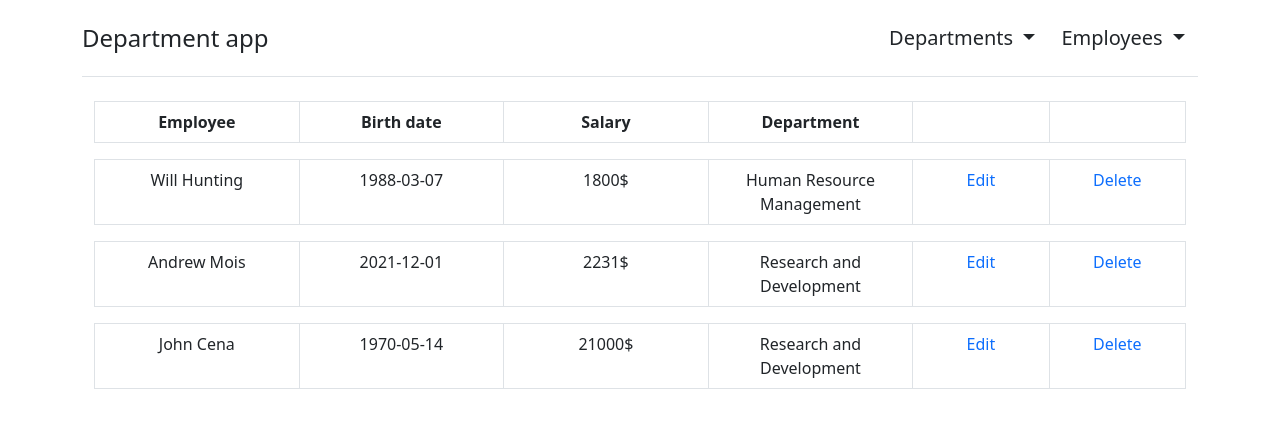
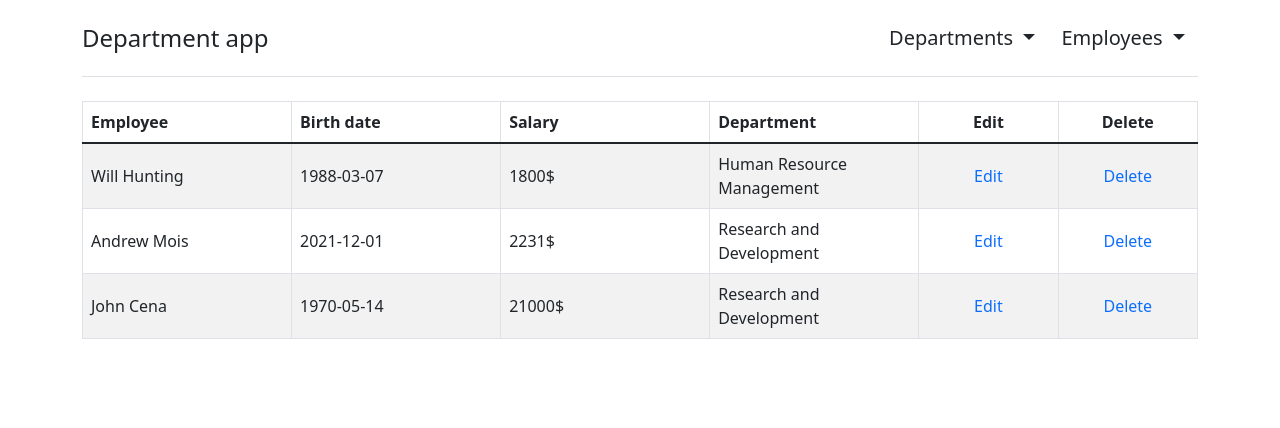
Before and after one commit to ArturIvanichyk/epam_winter2021_project, a Flask app: page /employees in a window 1280 px wide. Shown: the top 428 px of the page. Run offline with Flask 2, Linux system fonts and the light colour scheme; data comes from the database, SQL or seed files in the repository; lists and menus that the app fills with data are empty; some libraries are stand-ins or nearby versions.

Commit message:
Add files via upload

```diff
--- a/department_app/templates/employee.html
+++ b/department_app/templates/employee.html
@@ -15,7 +15,7 @@
         <div class="container">
         	<form method="post">
         		<label>Enter employee's name:</label>
-        		<input type="text" class="form-control" name="name" id="name" placeholder="John Snow" required pattern="^[a-zA-Z]+$"><br>
+        		<input type="text" class="form-control" name="name" id="name" placeholder="John Snow" required pattern="^[a-zA-Z\s]+$"><br>
         		<label>Enter employee's birth date:</label>
         		<input type="date" min="1950-01-01" max="2021-12-31" class="form-control" name="birth_date" id="birth_date" required><br>
         		<label>Enter employee's salary:</label>
@@ -52,7 +52,7 @@
             	<div class="container">
         	<form action="/employees/{{ item.id }}/update" method="post">
         		<label>Enter employee's new name:</label>
-        		<input type="text" class="form-control" name="name" id="name" placeholder="{{ item.name }}" pattern="^[a-zA-Z]+$"><br>
+        		<input type="text" class="form-control" name="name" id="name" placeholder="{{ item.name }}" pattern="^[a-zA-Z\s]+$"><br>
         		<label>Enter employee's new birth date:</label>
         		<input type="date" class="form-control" name="birth_date" id="birth_date"><br>
         		<label>Enter employee's new salary:</label>
--- a/department_app/templates/employees.html
+++ b/department_app/templates/employees.html
@@ -1,39 +1,37 @@
 {% extends 'base.html' %}
 {% block content %}
-<div class="container">
-        <table id="departments-table" class="table table-bordered">
+<div class="table-wrapper">
+        <table class="table table-striped table-bordered">
+            <thead>
             <tr>
-                <th class="text-center">Employee</th>
-                <th class="text-center">Birth date</th>
-                <th class="text-center">Salary</th>
-                <th class="text-center">Department</th>
-                <th class="left"></th>
-                <th class="left"></th>
+                <th >Employee</th>
+                <th >Birth date</th>
+                <th >Salary</th>
+                <th >Department</th>
+                <th class="left text-center">Edit</th>
+                <th class="left text-center">Delete</th>
             </tr>
-        </table>
-</div>
+        </thead>
+        <tbody>
 {% for el in employ_data %}
-    <div class="container">
-        <table id="departments-table" class="table table-bordered">
             <tr>
-                <td class="text-center">{{ el.name }}</td>
-                <td class="text-center">{{ el.birth_date }}</td>
-                <td class="text-center">{{ el.salary }}$</td>
-                <td class="text-center">{{ el.depart.name }}</td>
-                <td class="left text-center">
+                <td valign="middle">{{ el.name }}</td>
+                <td valign="middle">{{ el.birth_date }}</td>
+                <td valign="middle">{{ el.salary }}$</td>
+                <td valign="middle">{{ el.depart.name }}</td>
+                <td valign="middle"  align="center">
                   <a href="/employee" style="text-decoration:none;">
                     <span>Edit</span>
                   </a>
-                <td class="left text-center">
+              </td>
+                <td valign="middle"  align="center">
                     <a href="/employees/{{ el.id }}/del" style="text-decoration:none;">
                       <span>Delete</span>
                 </a>
               </td>
             </tr>
+        {% endfor %}
+        </tbody>
         </table>
 </div>
-{% endfor %}
-</div>
-
-
 {% endblock content %}
```
Also changed, not shown: department_app/templates/departments.html (+27 -21 lines).
